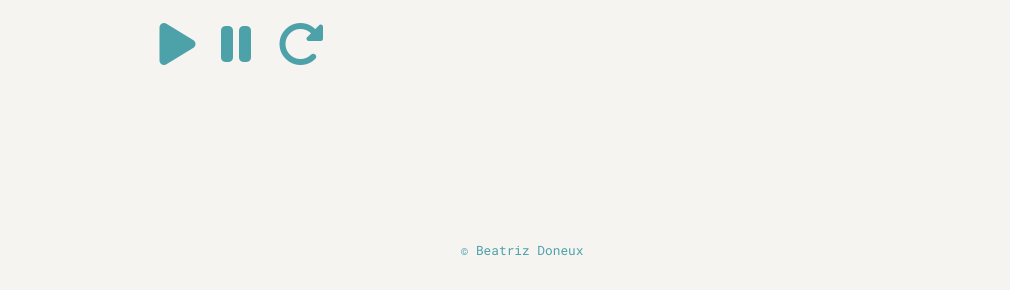
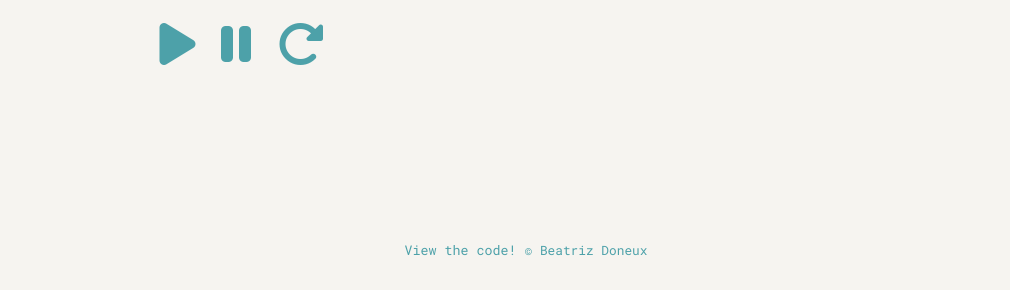
Before and after one commit to beatrizdoneux/timer, a plain HTML site: page index.html in a window 1280 px wide. Shown: the part 510-800 px from the top of the page, without its empty margins (118-1128 px from the left). Drawn offline with Linux system fonts and the light colour scheme.

Commit message:
docs: adds description to readme file and link to repo

```diff
--- a/index.html
+++ b/index.html
@@ -50,6 +50,7 @@
             </div>
         </main>
         <footer>
+            <button><a href="https://github.com/beatrizdoneux/timer">View the code!</a></button>
             <p>&copy; Beatriz Doneux</p>
         </footer>
     </div>
--- a/style.css
+++ b/style.css
@@ -157,6 +157,11 @@ footer p {
     font-size: 0.8rem;
 }
 
+footer a {
+    text-decoration: none;
+    color: var(--primary);
+}
+
 @media screen and (min-width: 700px) {
     .choice-display {
         width: 50vw;
```
Also changed, not shown: 1 other file.
